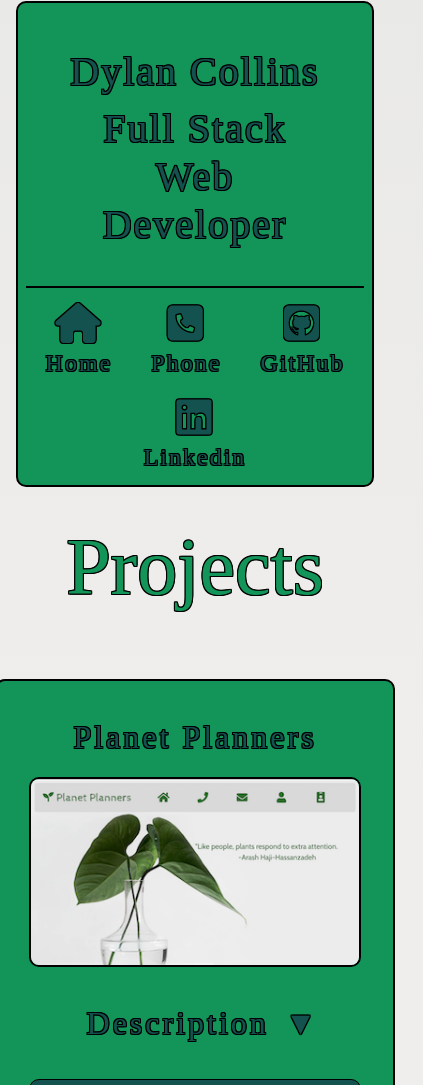
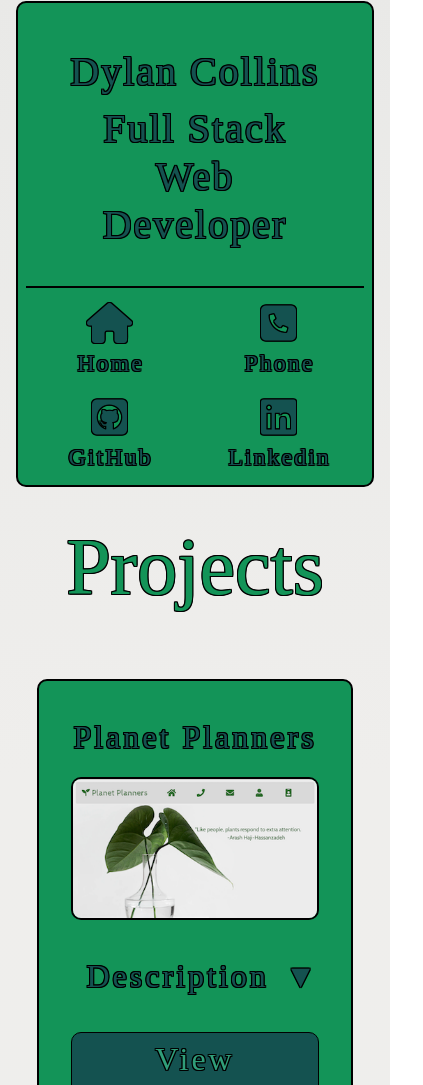
Before and after one commit to dylan17th/Portfolio, a plain HTML site: page projects.html in a window 390 px wide. Shown: the part 15-1100 px from the top of the page, 423 px wide, since content can reach past the window. Drawn offline with Linux system fonts and the light colour scheme.

Commit message:
fixed the nav on project page too

```diff
--- a/projects.html
+++ b/projects.html
@@ -11,12 +11,11 @@
 <body>
     <div class='navigation'>
         <nav class='nav'>
-            <div><a href="index.html"><i class="fas fa-home"></i><div class='text'>Home</div></a></div>
-            <div><a href='tel:215-588-8859'><i class="fas fa-phone-square"></i><div class='text'>Phone</div></a></div>
+            <div class='tabs'><a href="index.html"><i class="fas fa-home"></i><div class='text'>Home</div></a></div>
+            <div class='tabs'><a href='tel:215-588-8859'><i class="fas fa-phone-square"></i><div class='text'>Phone</div></a></div>
             <div class="name"><div>Dylan Collins</div><div>Full Stack Web Developer</div></div>
-            <div><a href="https://github.com/dylan17th?tab=repositories"><i class="fab fa-github-square"></i>
-            <div div class='text'>GitHub</div></a></div>
-            <div><a href="#"><i class="fab fa-linkedin"></i><div div class='text'>Linkedin</div></a></div>
+            <div class='tabs'><a href="https://github.com/dylan17th?tab=repositories"><i class="fab fa-github-square"></i><div class='text'>GitHub</div></a></div>
+            <div class='tabs'><a href="https://www.linkedin.com/in/dylan-collins-bb226ba6/"><i class="fab fa-linkedin"></i><div div class='text'>Linkedin</div></a></div>
         </nav>
     </div>
     <div class='title'>
--- a/styles/styles.css
+++ b/styles/styles.css
@@ -127,7 +127,7 @@ table {
 .title{
     font-size: 5rem;
     text-align: center;
-    color: rgb(19, 148, 88)  ;
+    color: rgb(19, 148, 88);
     margin:1.5rem;
 }
 .copy{
@@ -227,8 +227,10 @@ table {
             flex-wrap: wrap;
             padding: .5rem;
 
+
+
         }
-        .tabs{
+       .tabs{
             width:50%;
         }
         .name{
@@ -248,4 +250,7 @@ table {
         .container{
             width:80%;
         }
+        .body2{
+            width:90%;
+        }
     }
```
